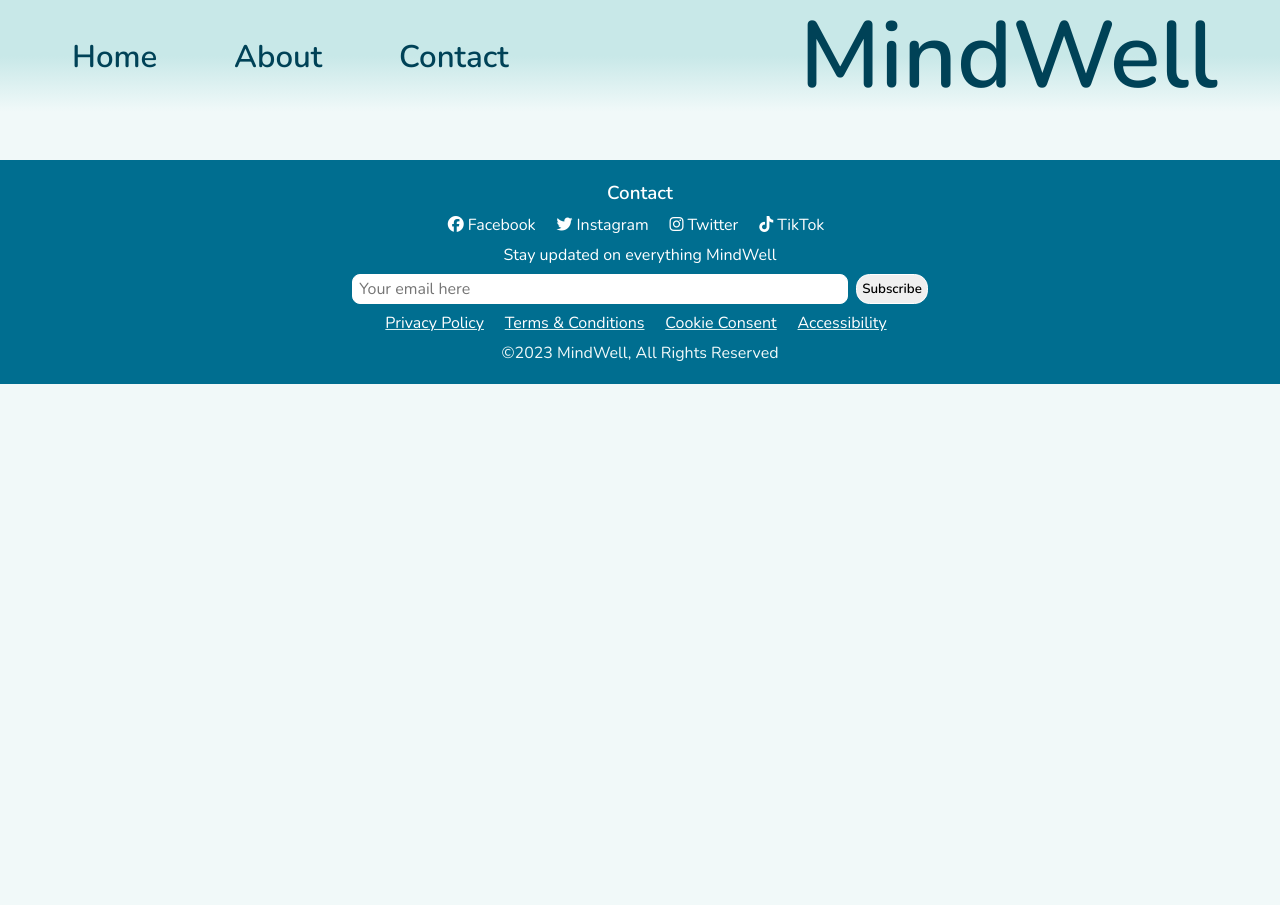
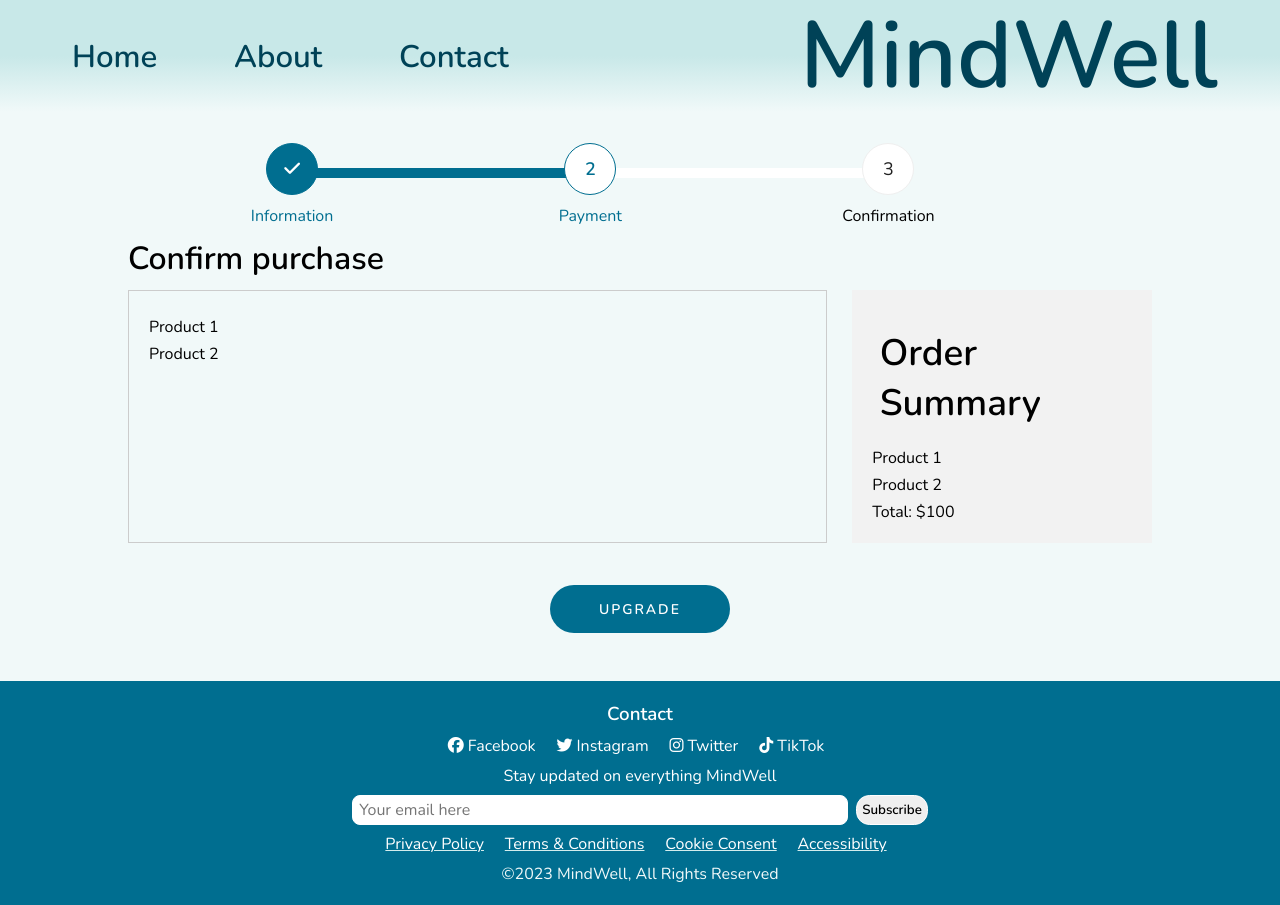
Before and after one commit to AndresIzquierdoBrito/DAW-DOR, a plain HTML site: page ProyectoDOR/subpages/checkout/confirm.html in a window 1280 px wide. Before the commit the page ends 800 px from the top, so only its background shows below. Drawn offline with nearby package versions, Linux system fonts and the light colour scheme.

Commit message:
Progress in confirmation page checkout

```diff
--- a/ProyectoDOR/styles/light mode/checkout.css
+++ b/ProyectoDOR/styles/light mode/checkout.css
@@ -1,26 +1,117 @@
+main {
+  display: flex;
+  align-items: center;
+  justify-content: center;
+  padding: 0;
+}
+
 .checkout-container {
-  display: flex;
-  flex-direction: column;
-  align-items: center;
-  margin-top: 20px;
+  margin-top: 1em;
+  display: grid;
+  grid-template-columns: 1.4fr 0.6fr;
+  grid-template-rows: repeat(4, auto);
+  grid-column-gap: 25px;
+  grid-row-gap: 10px;
+  width: 80%;
+
+}
+
+#progress-bar {
+  display: table;
+  width: 100%;
+  margin: 0;
+  padding: 15px 15px 0;
+  table-layout: fixed;
+  width: 100%;
+  counter-reset: step;
+}
+#progress-bar li {
+  list-style-type: none;
+  display: table-cell;
+  width: 30%;
+  float: left;
+  font-size: 16px;
+  position: relative;
+  text-align: center;
+}
+#progress-bar li:before {
+  width: 50px;
+  height: 50px;
+  color: #212121;
+  content: counter(step);
+  counter-increment: step;
+  line-height: 50px;
+  font-size: 18px;
+  border: 1px solid #efefef;
+  display: block;
+  text-align: center;
+  margin: 0 auto 10px auto;
+  border-radius: 50%;
+  background-color: #fff;
+}
+#progress-bar li:after {
+  width: 100%;
+  height: 10px;
+  content: '';
+  position: absolute;
+  background-color: #fff;
+  top: 25px;
+  left: -50%;
+  z-index: -1;
+}
+#progress-bar li:first-child:after {
+  content: none;
+}
+#progress-bar li.step-done {
+  color: #006E90;
+}
+#progress-bar li.step-done:before {
+  border-color: #006E90;
+  background-color: #006E90;
+  color: #fff;
+  content: "\f00c";
+  font-family: "FontAwesome";
+}
+#progress-bar li.step-done + li:after {
+  background-color: #006E90;
+}
+#progress-bar li.step-active {
+  color: #006E90;
+}
+#progress-bar li.step-active:before {
+  border-color: #006E90;
+  color: #006E90;
+  font-weight: 700;
+}
+
+.checkout-container h1 {
+  grid-area: 2 / 1 / 3 / 3;
 }
 
 .checkout-steps {
+  grid-area: 1 / 1 / 2 / 3;
   display: flex;
-  justify-content: space-between;
-  width: 80%;
-  margin-bottom: 20px;
+  align-items: center;
+  margin: 0;
+  min-height: 0px;
+  min-width: 0px;
 }
 
 .checkout-step {
   flex: 1;
+  cursor: pointer;
+  box-sizing: border-box;
+  float: none;
+  width: auto;
+  text-transform: uppercase;
   text-align: center;
-  padding: 10px;
-  background-color: #eee;
+  padding: 16px;
+  background: #fff;
+  border-bottom: 3px solid;
 }
 
 .checkout-form {
-  width: 40%;
+  grid-area: 3 / 1 / 4 / 2;
   border: 1px solid #ccc;
   padding: 20px;
   box-sizing: border-box;
@@ -35,7 +126,7 @@
 }
 
 .summary-container {
-  width: 20%;
+  grid-area: 3 / 2 / 4 / 3;
   background-color: #f2f2f2;
   padding: 20px;
   box-sizing: border-box;
@@ -49,3 +140,33 @@
 .product-summary li {
   margin: 5px 0;
 }
+
+.checkout-container a {
+  grid-area: 4 / 1 / 5 / 3;
+  width: 100%;
+  text-align: center;
+  padding-top: 2em;
+  cursor: pointer;
+}
+
+.checkout-container a div {
+  display: inline-block;
+  outline: none;
+  cursor: pointer;
+  font-size: 14px;
+  line-height: 1;
+  border-radius: 500px;
+  transition-property: background-color, border-color, color, box-shadow, filter;
+  transition-duration: 0.3s;
+  border: 1px solid transparent;
+  letter-spacing: 2px;
+  min-width: 160px;
+  text-transform: uppercase;
+  white-space: normal;
+  font-weight: 700;
+  text-align: center;
+  padding: 17px 48px;
+  color: #fff;
+  background-color: #006E90;
+  height: 48px;
+}
--- a/ProyectoDOR/subpages/checkout/confirm.html
+++ b/ProyectoDOR/subpages/checkout/confirm.html
@@ -1,5 +1,6 @@
 <!DOCTYPE html>
 <html lang="en">
+
 <head>
   <meta charset="UTF-8" />
   <meta name="viewport" content="width=device-width, initial-scale=1.0" />
@@ -15,13 +16,11 @@
 
   <link rel="preconnect" href="https://fonts.googleapis.com" />
   <link rel="preconnect" href="https://fonts.gstatic.com" crossorigin />
-    <link
-      href="https://fonts.googleapis.com/css2?family=Nunito:wght@400;500;600&display=swap"
-      rel="stylesheet"
-    />
+  <link href="https://fonts.googleapis.com/css2?family=Nunito:wght@400;500;600&display=swap" rel="stylesheet" />
   <script src="https://kit.fontawesome.com/4071e215e7.js" crossorigin="anonymous"></script>
 
 </head>
+
 <body>
   <div class="content">
     <header>
@@ -40,14 +39,46 @@
       <a href="../main.html">
         <h1 id="page-title">MindWell</h1>
       </a>
-        <a class="header-avatar-link" href="./subpages/user-profile.html"
-          ><span class="user-template"></span
-        ></a>
+      <a class="header-avatar-link" href="./subpages/user-profile.html"><span class="user-template"></span></a>
     </header>
 
 
     <main>
+      <div class="checkout-container">
+        <div class="checkout-steps">
+          <ol id="progress-bar">
+            <li class="step-done">Information</li>
+            <li class="step-active">Payment</li>
+            <li class="step-todo">Confirmation</li>
+          </ol>
+        </div>
 
+
+        <h1>Confirm purchase</h1>
+
+        <div class="checkout-form">
+          <div class="product-list">
+            <p>Product 1</p>
+            <p>Product 2</p>
+          </div>
+
+          <form action="">
+          </form>
+        </div>
+
+        <div class="summary-container">
+          <h2>Order Summary</h2>
+          <ul class="product-summary">
+            <li>Product 1</li>
+            <li>Product 2</li>
+          </ul>
+          <p>Total: $100</p>
+        </div>
+        <a href="#">
+          <div>Upgrade</div>
+        </a>
+
+      </div>
     </main>
 
     <footer>
@@ -78,12 +109,7 @@
         <div class="email-contact">
           <p>Stay updated on everything MindWell</p>
           <form action="">
-              <input
-                type="email"
-                name="email"
-                id="email"
-                placeholder="Your email here"
-              />
+            <input type="email" name="email" id="email" placeholder="Your email here" />
             <input type="submit" value="Subscribe" id="submit" />
           </form>
         </div>
@@ -98,4 +124,5 @@
     </footer>
   </div>
 </body>
+
 </html>
```
Lines whose indentation alone changed are shown as unchanged.
